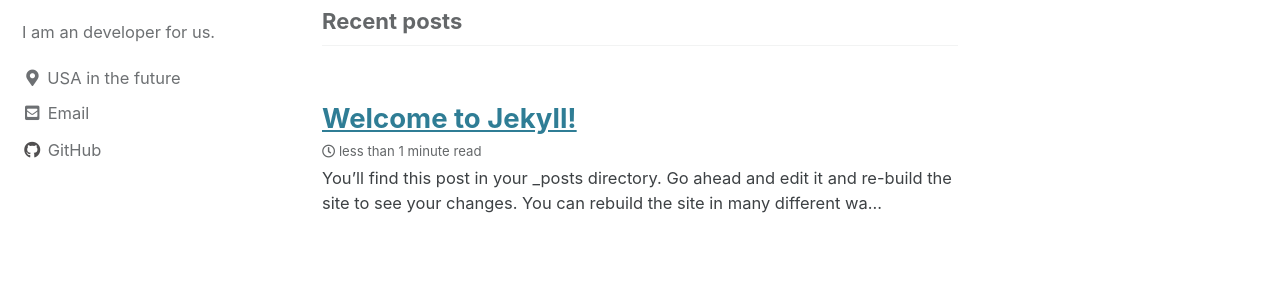
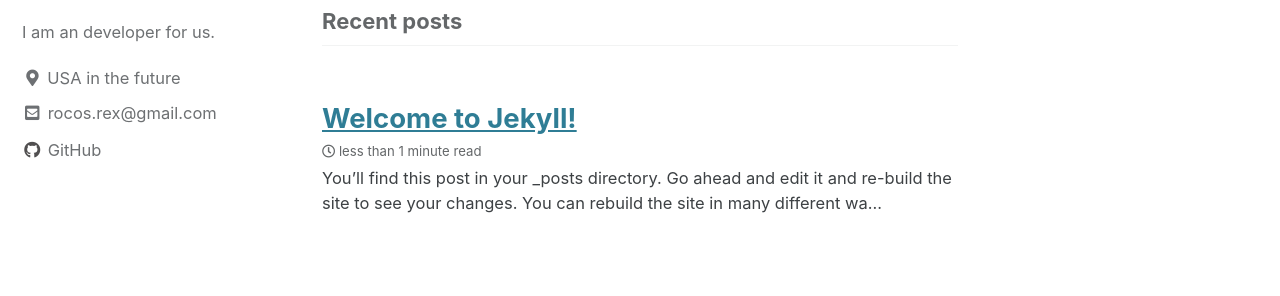
Before and after one commit to rocosrex/rocosrex.github.io, a Jekyll site: the page built from index.html, in a window 1280 px wide. Shown: the part 134-430 px from the top of the page. Built offline with Jekyll 4.4.1, drawn with Linux system fonts in a browser that asks for light colours; cached includes are drawn as plain includes; the list of posts is cut into pages by our own code.

Commit message:
Update _config.yml

```diff
--- a/_config.yml
+++ b/_config.yml
@@ -110,7 +110,7 @@
   location         : "USA in the future"
   email            :
   links:
-    - label: "Email"
+    - label: "rocos.rex@gmail.com"
       icon: "fas fa-fw fa-envelope-square"
       url: "mailto:rocos.rex@gmail.com"
     #- label: "Website"
```
